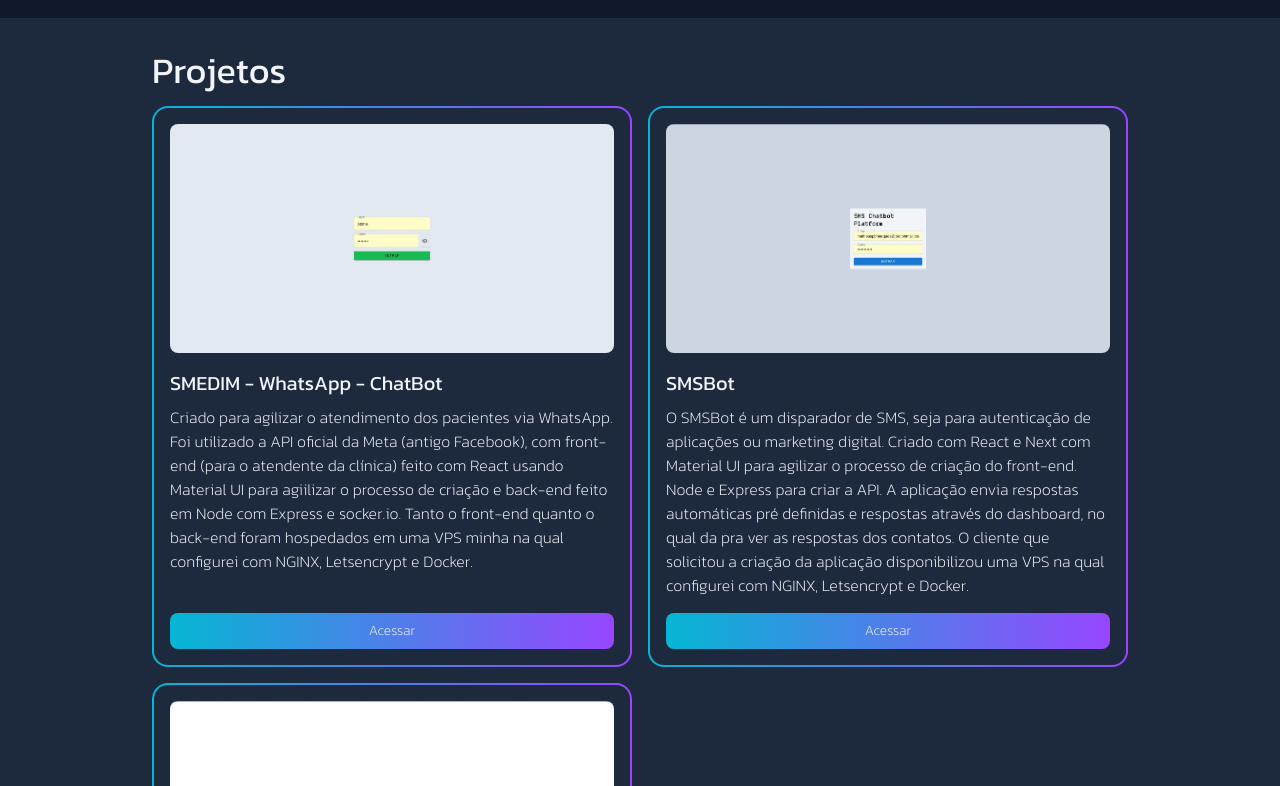
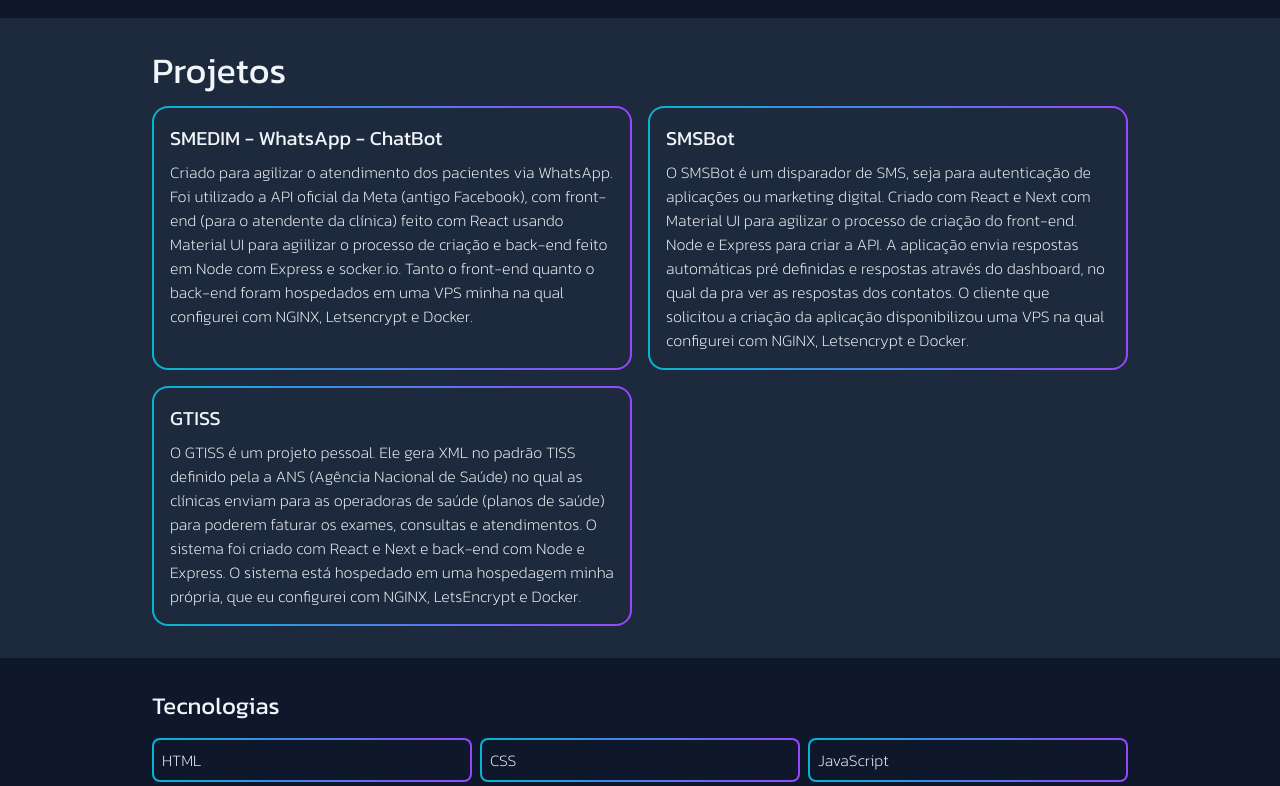
Before and after one commit to matheuspbmarques/portfolio, a Next.js app: page / in a window 1280 px wide. Shown: the part 580-1366 px from the top of the page. Built offline with nearby package versions, Linux system fonts and the light colour scheme.

Commit message:
chore: remove project images temporary

```diff
--- a/components/ProjectCard.tsx
+++ b/components/ProjectCard.tsx
@@ -20,19 +20,15 @@
   return (
     <div className="w-full custom-gradient rounded-2xl p-0.5">
       <div className="w-full h-full bg-slate-800 rounded-[14px] p-4 flex flex-col gap-4 md:flex-col">
-        {/**Image */}
-        <div className="w-full rounded-lg overflow-hidden">
+        {/* <div className="w-full rounded-lg overflow-hidden">
           <Image
             src={image}
             alt="Imagem do projeto"
             width={1024}
             height={768}
           />
-        </div>
-        {/**Image */}
-
+        </div> */}
         <div className="flex flex-col gap-4 sm:flex-1">
-          {/**Info */}
           <div className="flex flex-col gap-2 sm:flex-1">
             <h3
               className={`${fonts.kanitSmallTitle.className} text-xl text-slate-100`}
@@ -43,15 +39,6 @@
               {description}
             </p>
           </div>
-          {/**Info */}
-
-          <Link
-            href={access}
-            target="_black"
-            className={`${fonts.kanitText.className} text-sm text-slate-100 p-2 rounded-lg text-center custom-gradient`}
-          >
-            Acessar
-          </Link>
         </div>
       </div>
     </div>
```
